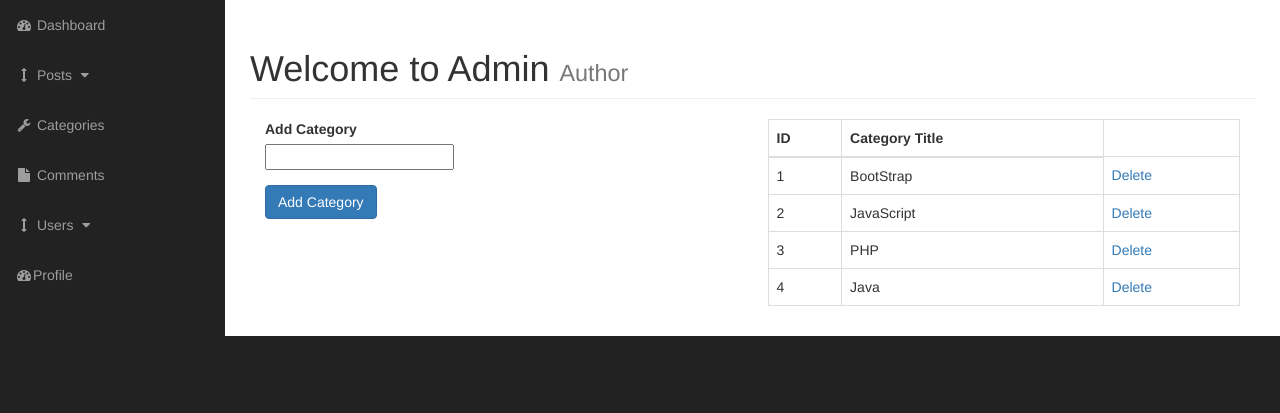
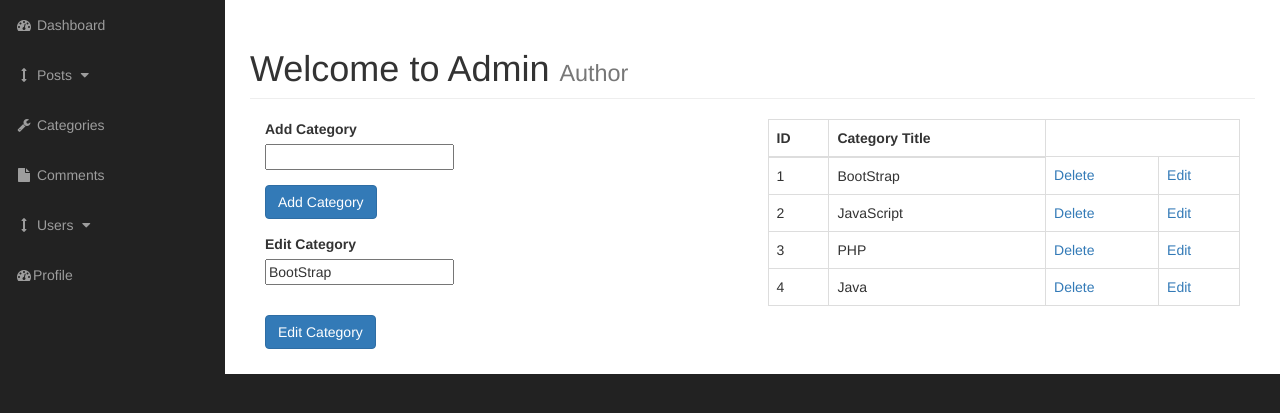
Before and after one commit to tiagoskaterock/PhpCms, a PHP site: page /admin/categories.php?edit=1 in a window 1280 px wide. Shown: the part 51-464 px from the top of the page. Run offline with PHP 8.4, Linux system fonts and the light colour scheme; data comes from the database, SQL or seed files in the repository.

Commit message:
CRDU de categorias, lindo =)

```diff
--- /dev/null
+++ b/cms/admin/functions.php
@@ -0,0 +1,91 @@
+<?php
+  require('includes/admin_header.php');
+
+  function insert_categories(){
+
+    global $connection;
+
+    if (isset($_POST['submit'])) {
+
+      $cat_title = $_POST['cat_title'];
+
+      if ($cat_title == "" || empty($cat_title)) {
+        echo '<h3>This field should not be empty</h3>';
+      }
+
+      else{
+        $query = "INSERT INTO `categories` (`cat_id`, `cat_title`) VALUES (NULL, '{$cat_title}'); ";
+
+        $create_category_query = mysqli_query($connection, $query);
+
+        if (!$create_category_query) {
+          die('QUERY FAILED' . mysqli_error($connection));
+        }
+      }
+    }
+  }
+
+  function find_all_categories(){
+
+    global $connection;
+
+    // FIND ALL CATEGORIES
+    $query = "SELECT * FROM categories;";
+    $select_categories = mysqli_query($connection, $query);
+
+    while ($row = mysqli_fetch_assoc($select_categories)) { ?>
+      <tr>
+        <!-- ID -->
+        <td><?= $row['cat_id'] ?></td>
+
+        <!-- Categoria -->
+        <td><?= $row['cat_title'] ?></td>
+
+        <!-- Botão delete -->
+        <td>
+          <a href="categories.php?delete=<?= $row['cat_id'] ?>">
+          Delete
+          </a>
+        </td>
+
+        <!-- Botão edit -->
+        <td>
+          <a href="categories.php?edit=<?= $row['cat_id'] ?>">
+          Edit
+          </a>
+        </td>
+
+
+      </tr>
+      <?php
+    }
+  }
+
+  function delete_categories(){
+
+    global $connection;
+
+    // DELETE QUERY
+    if (isset($_GET['delete'])) {
+
+      $the_cat_id = $_GET['delete'];
+
+      $query = "DELETE FROM categories WHERE cat_id = {$the_cat_id}";
+
+      $delete_query = mysqli_query($connection, $query);
+
+      // REFRESH
+      header("Location: categories.php");
+    }
+  }
+
+  function update_categories(){
+    global $connection;
+    if (isset($_GET['edit'])){
+      $cat_id = $_GET['edit'];
+      require('includes/update_categories.php');
+    }
+  }
+
+
+?>
--- a/cms/admin/includes/admin_header.php
+++ b/cms/admin/includes/admin_header.php
@@ -1,6 +1,8 @@
+<?php require_once('../includes/db.php'); ?>
+
+<?php require_once('functions.php'); ?>
+
 <?php ob_start(); ?>
-
-<?php require_once('../includes/db.php'); ?>
 
 <?php session_start(); ?>
 
--- /dev/null
+++ b/cms/admin/includes/update_categories.php
@@ -0,0 +1,56 @@
+            <!-- EDIT CATEGORY -->
+            <form action="" method="post">
+
+              <label for="cat_title">Edit Category</label>
+
+
+
+              <?php
+
+                if (isset($_GET['edit'])) {
+                  $cat_id = $_GET['edit'];
+
+                  $query = "SELECT * FROM categories WHERE cat_id = {$cat_id};";
+
+                  $select_categories_id = mysqli_query($connection, $query);
+
+                  while ($row = mysqli_fetch_assoc($select_categories_id)) {
+                    $cat_id = $row['cat_id'];
+                    $cat_title = $row['cat_title'];
+                    ?>
+                      <div class="form-group" >
+                        <input value="<?php if(isset($cat_title)){echo $cat_title;} ?>"
+                        type="text" name="cat_title" class="form-group" id="update_campo">
+
+
+                        <?php
+                        // UPDATE QUERY
+                        if (isset($_POST['update_category'])) {
+
+                          $the_cat_title = $_POST['cat_title'];
+
+                          $query = "UPDATE categories SET cat_title = '{$the_cat_title}' WHERE cat_id = '{$cat_id}'; ";
+
+                          $update_query = mysqli_query($connection, $query);
+
+                          if (!$update_query) {
+                            die("QUERY FAILED " . mysqli_error($connection));
+                          }
+
+                          // REFRESH
+                          header("Location: categories.php");
+                        }
+
+                      ?>
+
+                      </div>
+                    <?php
+                  }
+                }
+
+              ?>
+              <div class="form-group">
+                <input class="btn btn-primary" type="submit" name="update_category" value="Edit Category">
+              </div>
+            </form>
+            <!-- END EDIT CATEGORY -->
```
Also changed, not shown: cms/admin/categories.php (+12 -63 lines).
